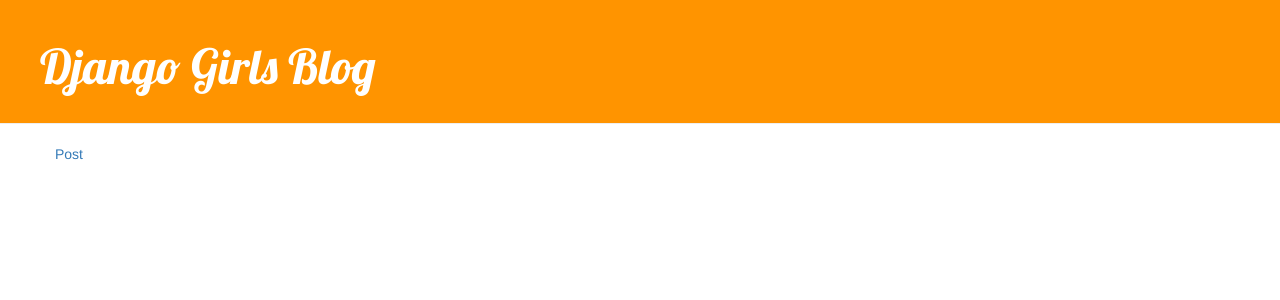
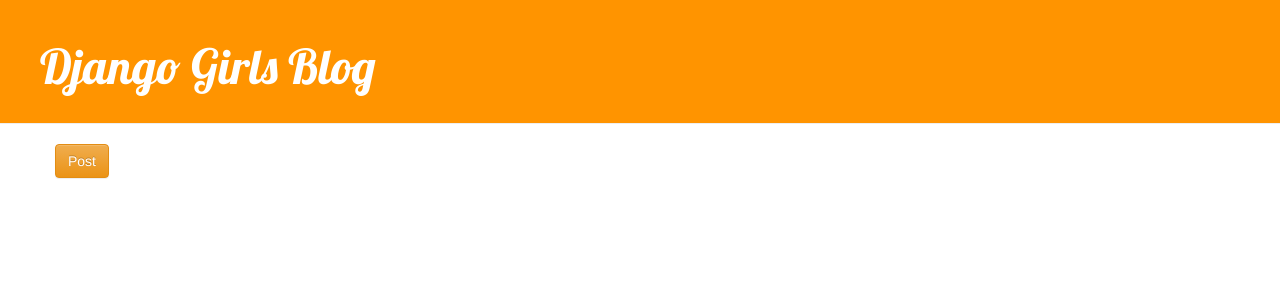
Before and after one commit to chipply-lab/my-first-blog, a Django app: page / in a window 1280 px wide. Shown: the top 300 px of the page. Run offline with Django 3.2, Linux system fonts and the light colour scheme; data that the repository does not hold is empty; some libraries are stand-ins or nearby versions.

Commit message:
ポストボタンにリンク紐づけ

```diff
--- a/blog/templates/blog/post_list.html
+++ b/blog/templates/blog/post_list.html
@@ -3,7 +3,7 @@
 
 {% block content %}
     <div>
-        <a href="/">Post</a>
+        <a class="btn btn-warning" href="http://chipply.pythonanywhere.com/admin/" role="button">Post</a>
     </div>
     {% for post in posts %}
          <div class="post">
```
